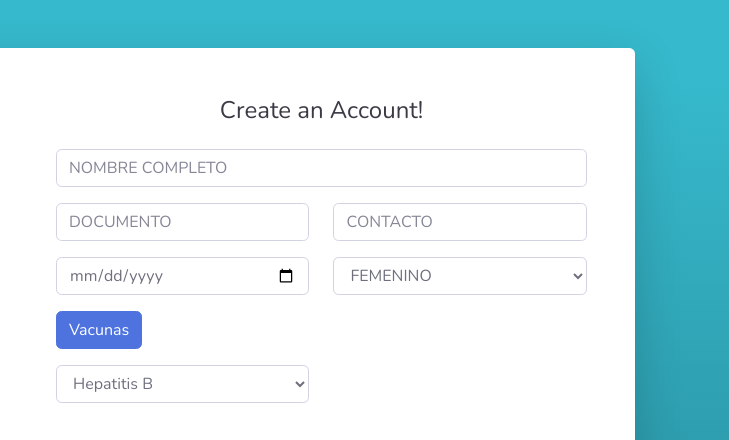
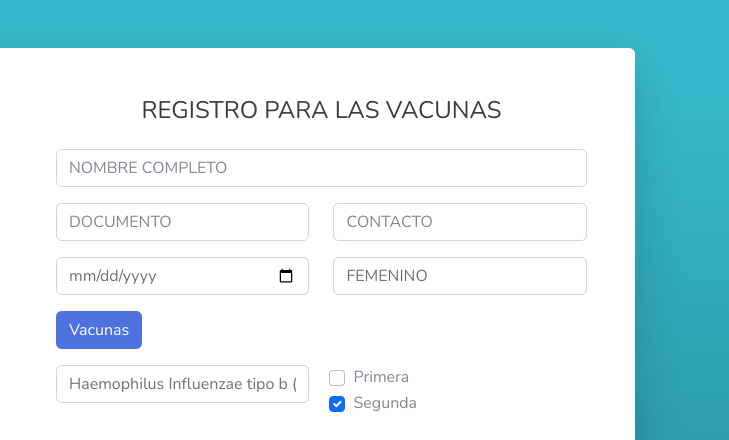
Before and after one commit to A199-7/pagina_de_vacunacion, a website with bundled scripts: page register.html in a window 1280 px wide. Shown: the top 440 px of the page, 551-1280 px from the left. Built offline with nearby package versions, Linux system fonts and the light colour scheme.

Commit message:
Update register.html

```diff
--- a/register.html
+++ b/register.html
@@ -9,14 +9,14 @@
     <meta name="description" content="">
     <meta name="author" content="">
 
-    <title>SB Admin 2 - Register</title>
+    <title>Registro</title>
 
     <!-- Custom fonts for this template-->
     <link href="vendor/fontawesome-free/css/all.min.css" rel="stylesheet" type="text/css">
     <link
         href="https://fonts.googleapis.com/css?family=Nunito:200,200i,300,300i,400,400i,600,600i,700,700i,800,800i,900,900i"
         rel="stylesheet">
-
+    <link href="https://cdn.jsdelivr.net/npm/bootstrap@5.1.3/dist/css/bootstrap.min.css" rel="stylesheet" integrity="sha384-1BmE4kWBq78iYhFldvKuhfTAU6auU8tT94WrHftjDbrCEXSU1oBoqyl2QvZ6jIW3" crossorigin="anonymous">
     <!-- Custom styles for this template-->
     <link href="css/sb-admin-2.min.css" rel="stylesheet">
 
@@ -34,7 +34,7 @@
                     <div class="col-lg-7">
                         <div class="p-5">
                             <div class="text-center">
-                                <h1 class="h4 text-gray-900 mb-4">Create an Account!</h1>
+                                <h1 class="h4 text-gray-900 mb-4">REGISTRO PARA LAS VACUNAS</h1>
                             </div>
                             <form class="user">
                                 <div class="form-group">
@@ -71,11 +71,27 @@
                                 <div class="form-group row">
                                     <div class="col-sm-6">
                                         <select name="" id="" class="form-control ">
-                                            <option value="">Hepatitis B</option>
-                                            <option value="">Hepatitis B</option>
-                                            <option value="">Rotavirus</option>
-                                            <option value="">Neumococo</option>
+                                            <option value="">Haemophilus Influenzae
+                                                tipo b (Hib)</option>
+                                            <option value="" id="vacuna">Hepatitis B</option>
+                                            <option value="" id="vacuna">Polio</option>
+                                            <option value="" id="vacuna">Rotavirus</option>
+                                            <option value="" id="vacuna">Neumococo</option>
                                         </select>
+                                    </div>
+                                    <div class="col-sm-6 ">
+                                        <div class="form-check">
+                                            <input class="form-check-input" type="checkbox" value="" id="vacuna">
+                                            <label class="form-check-label" for="flexCheckDefault">
+                                              Primera
+                                            </label>
+                                          </div>
+                                          <div class="form-check">
+                                            <input class="form-check-input" type="checkbox" value="" id="vacuna" checked>
+                                            <label class="form-check-label" for="flexCheckChecked">
+                                              Segunda
+                                            </label>
+                                          </div>
                                     </div>
                                 </div>
                                 <br>
```
